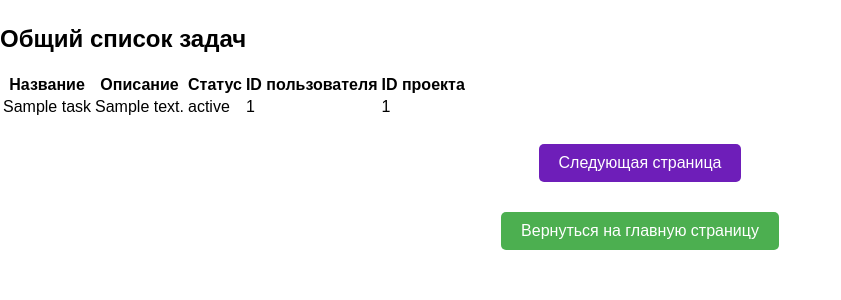
After one commit to i-bondarenkoo/my-api, a FastAPI app: template app/templates/tasks_list.html in a window 1280 px wide. The commit adds this page. Shown: the top 300 px of the page, without its empty margins (0-841 px from the left). Run offline with FastAPI, Linux system fonts and the light colour scheme; the template is opened without the code that fills it: most values are stand-ins (such as "Sample title", 1, 10 or a date in 2020).

Commit message:
upd templates

```diff
--- a/app/static/css/style.css
+++ b/app/static/css/style.css
@@ -6,6 +6,7 @@ body {
 
 main {
     padding: 20px;
+    text-align: center;
 }
 
 .user-table {
@@ -19,7 +20,9 @@ main {
     padding: 12px 15px;
     text-align: center;
 }
-
+.header-list {
+    margin-top: 25px;
+}
 .user-table th {
     background-color: #4CAF50;
     color: white;
@@ -33,6 +36,55 @@ main {
     background-color: #ddd;
 }
 
-h2 {
-    margin-bottom: 20px;
+.url-list {
+    display: inline-block;
+    padding: 10px 20px;
+    background-color: #4CAF50;
+    color: white;
+    text-align: center;
+    text-decoration: none;
+    border-radius: 5px;
+    font-size: 16px;
+    transition: background-color 0.3s ease;
+    margin-top: 25px;
 }
+.wrapper-header {
+    text-align: center;
+    font-size: 25px;
+    color: rgb(42, 190, 37);
+}
+.center {
+    text-align: center;
+    margin-top: 20px;
+}
+
+.nav-button {
+    padding: 10px 20px;
+    margin: 5px;
+    background-color: #6e1eb9;
+    color: white;
+    text-decoration: none;
+    border-radius: 5px;
+    display: inline-block;
+}
+
+.nav-button:hover {
+    background-color: #271cb4;
+}
+
+.nav-button:disabled {
+    background-color: #ccc;
+    color: #999;
+}
+.users-button {
+    padding: 10px 20px;
+}
+.navigation {
+    padding: 10px 20px;
+}
+
+.button-main-menu {
+    text-decoration: none;
+    color: #6e1eb9;
+    display: flex;
+}
--- /dev/null
+++ b/app/templates/tasks_list.html
@@ -0,0 +1,43 @@
+{% block content %}
+    <link rel="stylesheet" href="/static/css/style.css">
+    <h2 class="header-list">Общий список задач</h2>
+
+    <table class="task-table">
+        <thead>
+            <tr>
+                <th>Название</th>
+                <th>Описание</th>
+                <th>Статус</th>
+                <th>ID пользователя</th>
+                <th>ID проекта</th>
+            </tr>
+        </thead>
+        <tbody>
+            {% if tasks %}
+                {% for task in tasks %}
+                    <tr>
+                        <td>{{ task.title }}</td>
+                        <td>{{ task.description }}</td>
+                        <td>{{ task.status }}</td>
+                        <td>{{ task.user_id }}</td>
+                        <td>{{ task.project_id }}</td>
+                    </tr>
+                {% endfor %}
+            {% else %}
+                <tr>
+                    <td colspan="5"style="text-align: center;">Задачи не найдены</td>
+                </tr>
+            {% endif %}
+        </tbody>
+    </table>
+    <div class="center">
+        {% if start >= step %}
+            <a class="nav-button" href="/pages/tasks?start={{ start - step }}&stop={{ stop - step }}"> Предыдущая страница</a>
+        {% endif %}
+        <a class="nav-button" href="/pages/tasks?start={{ start + step }}&stop={{ stop + step }}">Следующая страница </a>
+    </div>
+
+    <div style="text-align: center;">
+        <a class="url-list", href="/pages">Вернуться на главную страницу</a>
+    </div>
+{% endblock %}
--- a/main.py
+++ b/main.py
@@ -15,6 +15,7 @@ app.include_router(task_router)
 app.include_router(association_router)
 app.include_router(auth_router)
 app.include_router(user_views)
+
 app.mount("/static", StaticFiles(directory="app/static"), name="static")
 
 
```
Also changed, not shown: app/templates/base.html (+12 -17 lines), app/templates/users/views.py (+41 -3 lines), app/templates/users_list.html (+24 -7 lines), app/static/__init__.py (added).
